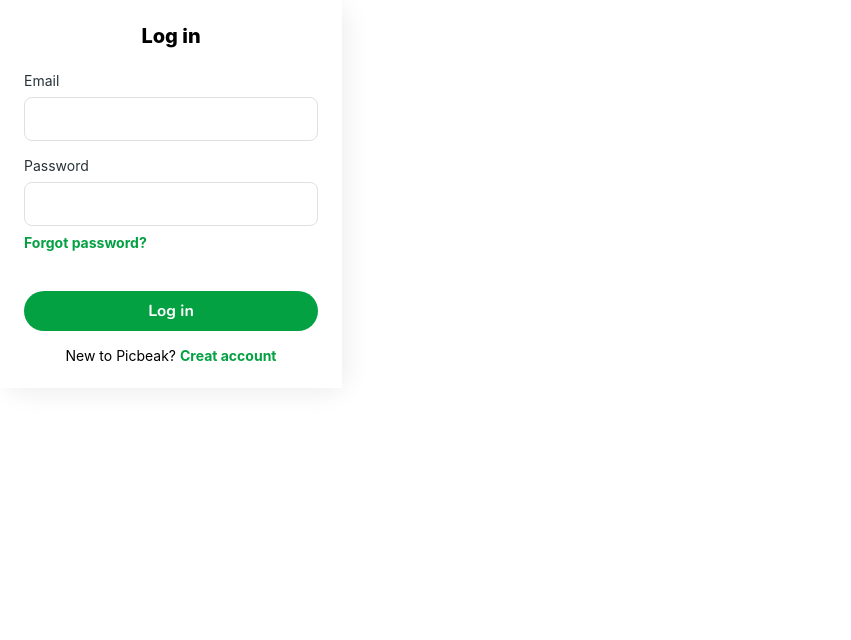
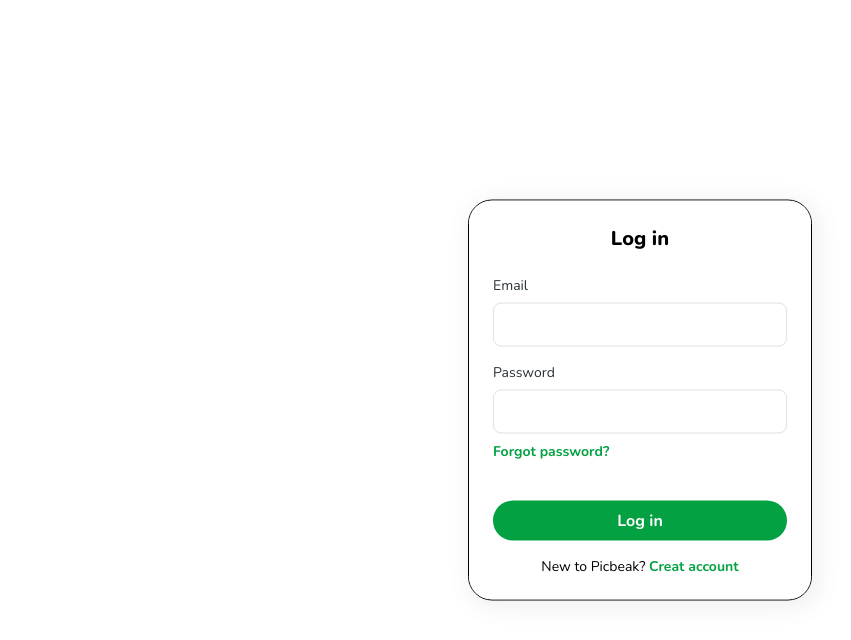
Before and after one commit to ijaspreetbhatti/Team-Loon-Picbeak-Frontend, a React (Create React App) app: page / in a window 1280 px wide. Shown: the top 640 px of the page, without its empty margins (0-851 px from the left). Built offline with nearby package versions, Linux system fonts and the light colour scheme.

Commit message:
add: style for card

```diff
--- a/src/components/shared/DialogComponent/Card.scss
+++ b/src/components/shared/DialogComponent/Card.scss
@@ -1,9 +1,17 @@
 @import "../../../Variables/variables";
 
 .card {
-    height: 100%;
+    border: 1px solid black;
+
+    font-family: $header;
     width: 342px;
     background-color: $white;
     box-shadow: $shadow;
     border-radius: 24px;
+    overflow: hidden;
+    z-index: 10;
+    position: fixed;
+    left: 50%;
+    top: 50%;
+    transform: translate(-50%, -50%);
 }
```
